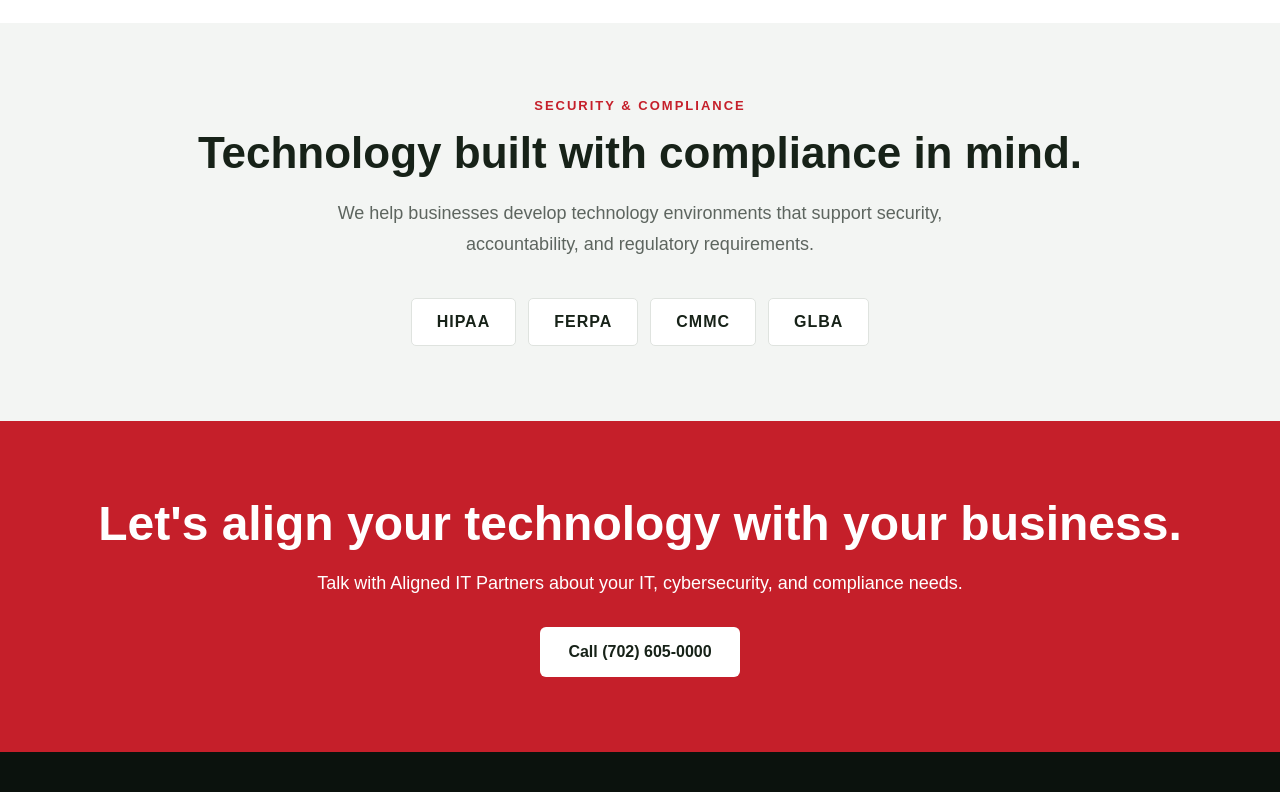
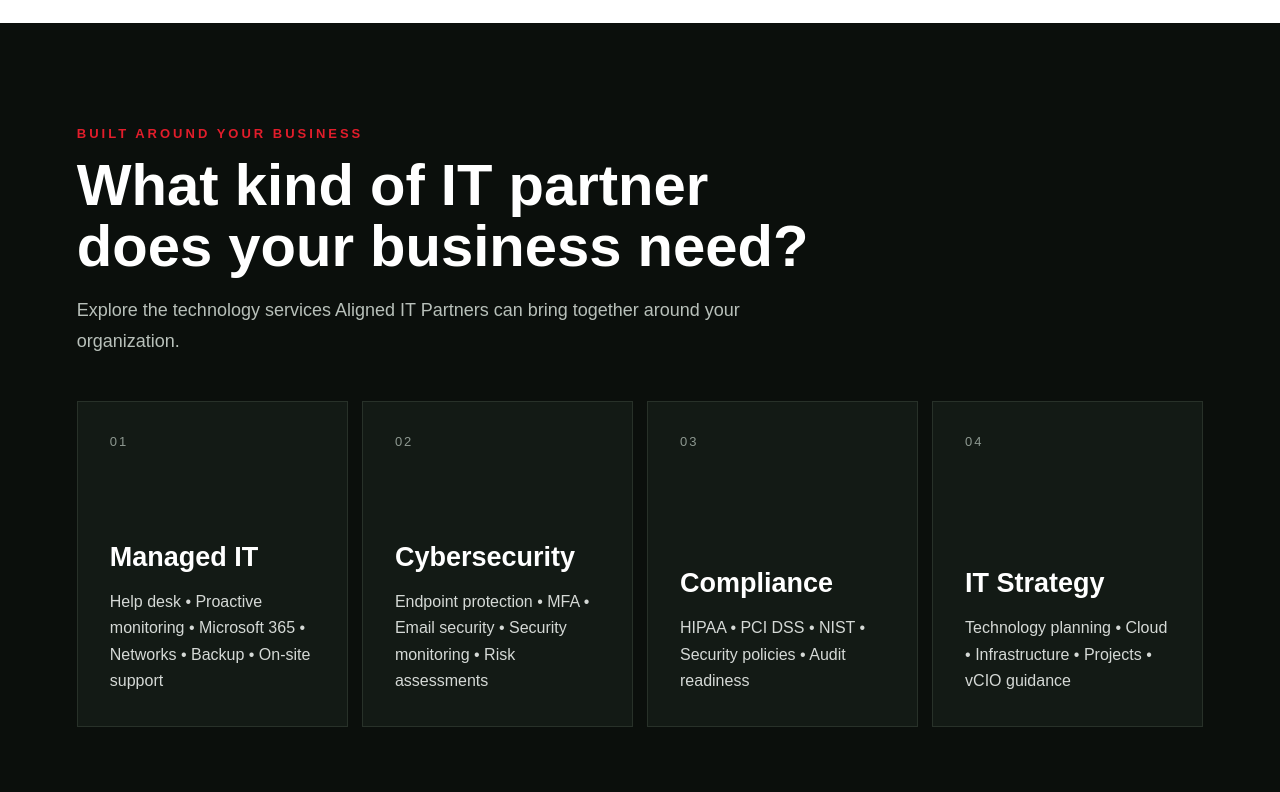
Before and after one commit to powdabam/aligneditp-website, a Next.js app: page / in a window 1280 px wide. Shown: the part 1400-2192 px from the top of the page. Built offline with nearby package versions, Linux system fonts and the light colour scheme.

Commit message:
Add interactive IT services section

```diff
--- a/app/page.tsx
+++ b/app/page.tsx
@@ -1,3 +1,6 @@
+"use client";
+
+import { useState } from "react";
 export default function Home() {
   return (
     <main
@@ -249,6 +252,148 @@
         </div>
       </section>
 
+{/* INTERACTIVE SERVICES */}
+<section
+  style={{
+    background: "#0b0f0c",
+    color: "#ffffff",
+    padding: "90px 6%",
+  }}
+>
+  <div
+    style={{
+      maxWidth: "1200px",
+      margin: "0 auto",
+    }}
+  >
+    <p
+      style={{
+        color: "#e21d2b",
+        fontWeight: "bold",
+        letterSpacing: "3px",
+        fontSize: "13px",
+        marginBottom: "14px",
+      }}
+    >
+      BUILT AROUND YOUR BUSINESS
+    </p>
+
+    <h2
+      style={{
+        fontSize: "clamp(34px, 5vw, 58px)",
+        lineHeight: 1.05,
+        margin: "0 0 18px",
+      }}
+    >
+      What kind of IT partner
+      <br />
+      does your business need?
+    </h2>
+
+    <p
+      style={{
+        color: "#b8c0ba",
+        fontSize: "18px",
+        lineHeight: 1.7,
+        maxWidth: "700px",
+        marginBottom: "45px",
+      }}
+    >
+      Explore the technology services Aligned IT Partners can bring together
+      around your organization.
+    </p>
+
+    <div
+      style={{
+        display: "grid",
+        gridTemplateColumns: "repeat(auto-fit, minmax(240px, 1fr))",
+        gap: "14px",
+      }}
+    >
+      {[
+        {
+          number: "01",
+          title: "Managed IT",
+          description:
+            "Help desk • Proactive monitoring • Microsoft 365 • Networks • Backup • On-site support",
+        },
+        {
+          number: "02",
+          title: "Cybersecurity",
+          description:
+            "Endpoint protection • MFA • Email security • Security monitoring • Risk assessments",
+        },
+        {
+          number: "03",
+          title: "Compliance",
+          description:
+            "HIPAA • PCI DSS • NIST • Security policies • Audit readiness",
+        },
+        {
+          number: "04",
+          title: "IT Strategy",
+          description:
+            "Technology planning • Cloud • Infrastructure • Projects • vCIO guidance",
+        },
+      ].map((service) => (
+        <div
+          key={service.title}
+          onMouseEnter={(e) => {
+            e.currentTarget.style.background = "#c5202f";
+            e.currentTarget.style.transform = "translateY(-8px)";
+          }}
+          onMouseLeave={(e) => {
+            e.currentTarget.style.background = "#131a15";
+            e.currentTarget.style.transform = "translateY(0)";
+          }}
+          style={{
+            background: "#131a15",
+            border: "1px solid #283129",
+            padding: "32px",
+            minHeight: "260px",
+            display: "flex",
+            flexDirection: "column",
+            justifyContent: "space-between",
+            cursor: "pointer",
+            transition: "all 0.25s ease",
+          }}
+        >
+          <span
+            style={{
+              color: "#8d9890",
+              fontSize: "13px",
+              letterSpacing: "2px",
+            }}
+          >
+            {service.number}
+          </span>
+
+          <div>
+            <h3
+              style={{
+                fontSize: "27px",
+                margin: "0 0 16px",
+              }}
+            >
+              {service.title}
+            </h3>
+
+            <p
+              style={{
+                color: "#d5d9d6",
+                lineHeight: 1.65,
+                margin: 0,
+              }}
+            >
+              {service.description}
+            </p>
+          </div>
+        </div>
+      ))}
+    </div>
+  </div>
+</section>
+
       {/* COMPLIANCE */}
       <section
         style={{
```
